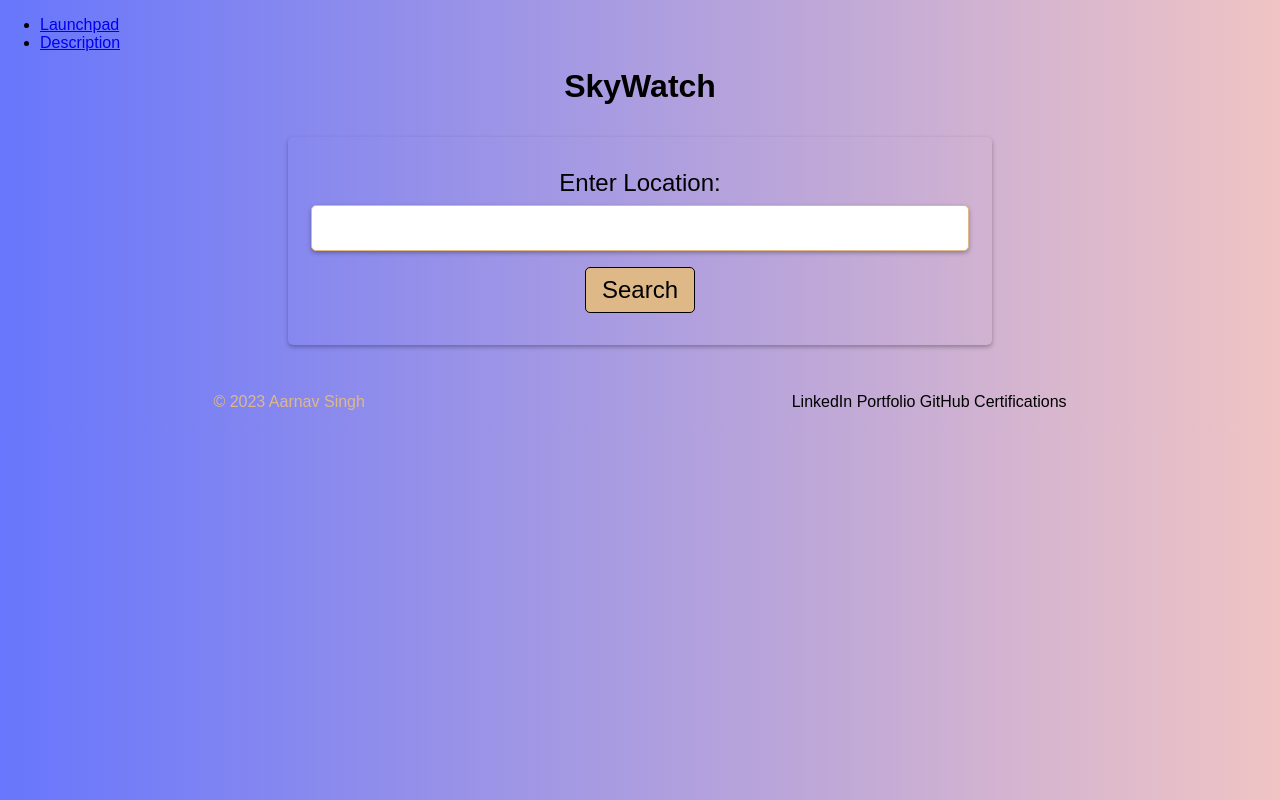
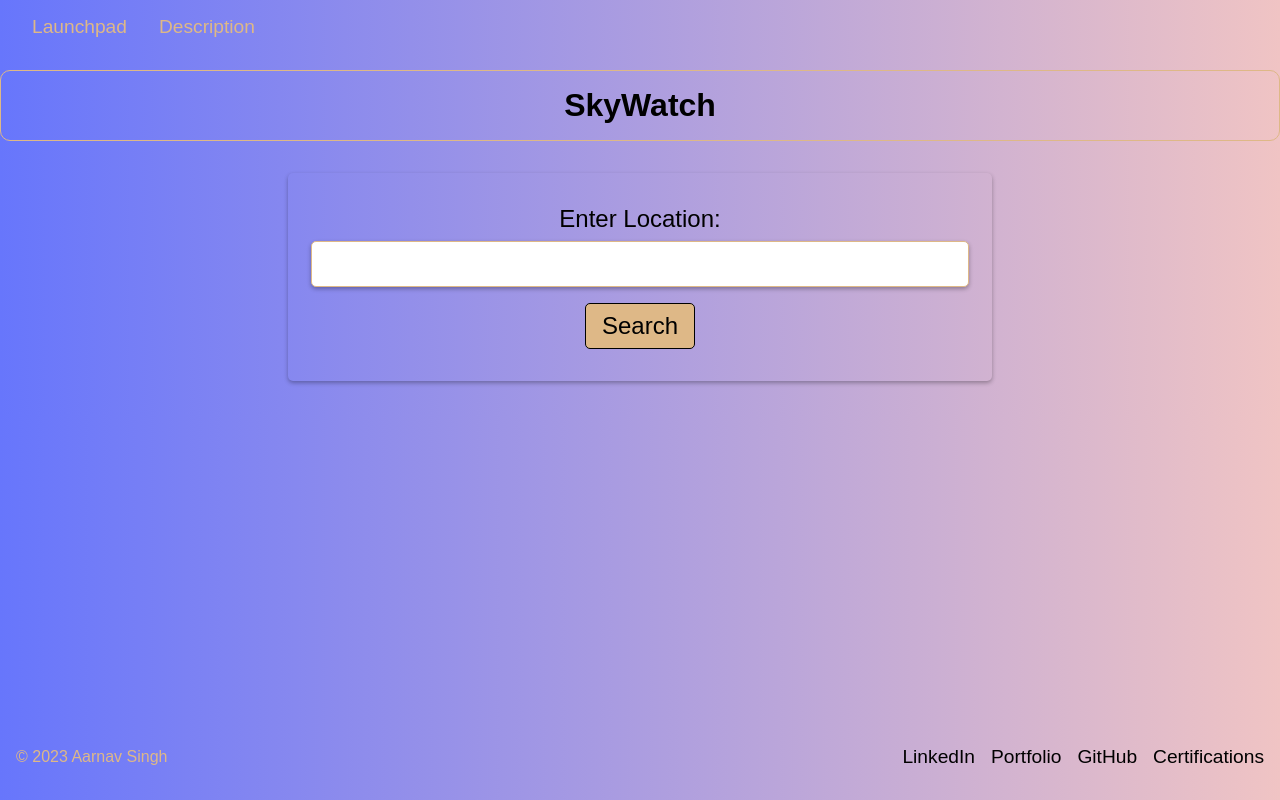
Before and after one commit to aarnav1729/weather-forecast, a plain HTML site: page index.html in a window 1280 px wide. Drawn offline with Linux system fonts and the light colour scheme.

Commit message:
Update style.css

```diff
--- a/style.css
+++ b/style.css
@@ -1,16 +1,51 @@
+nav
+{
+    background-color: linear-gradient(to right, #6776fc, #f0c4c4);
+    display: flex;
+    justify-content: space-between;
+    align-items: center;
+    padding: 1rem;
+}
+
+nav ul
+{
+    display: flex;
+    justify-content: flex-end;
+    align-items: center;
+    margin: 0;
+    padding: 0;
+    list-style: none;
+}
+
+nav li
+{
+    padding: 0 1rem;
+}
+
+nav a
+{
+    color: burlywood;
+    text-decoration: none;
+    font-size: 1.2rem;
+}
+
 body
 {
-
     margin: 0;
     font-family: sans-serif;
     background: linear-gradient(to right, #6776fc, #f0c4c4);
-    min-height: 100%; /* set the minimum height of the body to 100% of the viewport height */
+    min-height: 100%;
 }
 
 h1
 {
     text-align: center;
     margin: 1rem 0;
+    color: black;
+    border: solid 1px burlywood;
+    padding: 1rem;
+    background-color: linear-gradient(to right, #6776fc, #f0c4c4);
+    border-radius: 10px;
 }
 
 form
@@ -53,10 +88,6 @@ button
     cursor: pointer;
 }
 
-button:hover
-{
-    background-color: linear-gradient(to right, #6776fc, #f0c4c4);
-}
 
 #error-message
 {
@@ -93,25 +124,34 @@ button:hover
 
 footer
 {
+    position: fixed;
+    bottom: 0;
     background-color: linear-gradient(to right, #6776fc, #f0c4c4);
     color: burlywood;
-    bottom: 0;
-    left: 0;
     width: 100%;
     display: flex;
-    justify-content: space-around;
+    justify-content: space-between;
     align-items: center;
-    margin: 0 0 0 0;
-    padding: 0 0 0 0;
+    padding: 1rem;
 }
 
 footer a
-  {
+{
     color: black;
     text-decoration: none;
+    margin-right: 1rem;
 }
 
 footer a:hover
 {
     text-decoration: underline;
 }
+
+@media screen and (max-width: 767px)
+{
+    footer
+    {
+      position: relative;
+      bottom: auto;
+    }
+}
```
